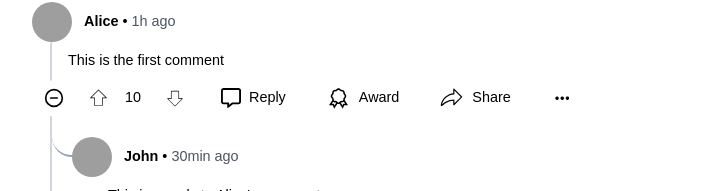
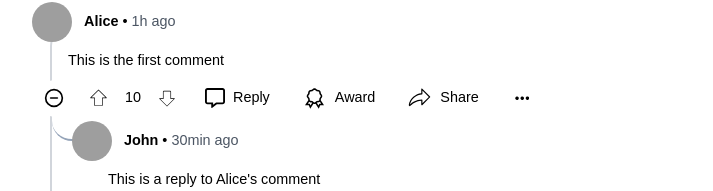
Before and after one commit to varungupta1729/GenFlowly_Assignment, a React (Create React App) app: page / in a window 1280 px wide. Shown: the part 761-952 px from the top of the page, without its empty margins (278-991 px from the left). Built offline with nearby package versions, Linux system fonts and the light colour scheme; grey boxes are pictures that could not be loaded.

Commit message:
Fixed all issues

```diff
--- a/src/component/Comment.tsx
+++ b/src/component/Comment.tsx
@@ -68,7 +68,7 @@ const Comment: React.FC<CommentProps> = ({ comment, addReply }) => {
 
         <div className="mt-2">{comment.commentContent}</div>
 
-        <div className="flex gap-4 text-black -ml-6">
+        <div className="flex gap-2 text-black -ml-6">
           <button
             className="mt-2  rounded-full flex justify-center items-center bg-white"
             onClick={handleLeftToggle}
@@ -83,7 +83,7 @@ const Comment: React.FC<CommentProps> = ({ comment, addReply }) => {
         </div>
 
         {showReplyBox && (
-          <div className="mt-3 border hover:border-black border-gray-400 p-3 rounded-3xl">
+          <div className="mt-3 border hover:border-black border-gray-400 p-3 rounded-3xl relative">
             <textarea
               value={replyContent}
               onChange={(e) => setReplyContent(e.target.value)}
@@ -112,7 +112,7 @@ const Comment: React.FC<CommentProps> = ({ comment, addReply }) => {
             comment.replies.slice(0, 1).map((reply) => (
               <>
                 {comment.replies.length > 0 && showChild && (
-                  <div className="border-b-2 hover:border-black border-slate-400 w-full h-10 -mb-10 mt-7 -ml-4 rounded-full"></div>
+                  <div className="border-b-2 hover:border-black border-slate-400 w-full h-10 -mb-10 mt-3 -ml-4 rounded-full"></div>
                 )}
                 <Comment key={reply.id} comment={reply} addReply={addReply} />
               </>
@@ -122,7 +122,7 @@ const Comment: React.FC<CommentProps> = ({ comment, addReply }) => {
             comment.replies.map((reply) => (
               <>
                 {comment.replies.length > 0 && showChild && (
-                  <div className="border-b-2 hover:border-black border-slate-400 w-full h-16 -mb-10 mt-7 -ml-4 rounded-full"></div>
+                  <div className="border-b-2 hover:border-black border-slate-400 w-full h-16 -mb-10 mt-3  -ml-4 rounded-full"></div>
                 )}
                 <Comment key={reply.id} comment={reply} addReply={addReply} />
               </>
--- a/src/component/CommentBoxBtn.tsx
+++ b/src/component/CommentBoxBtn.tsx
@@ -18,7 +18,7 @@ const CommentBoxBtn: React.FC<CommentBoxBtnProps> = ({ comment, setShowReplyBox,
       <button className="mt-2 flex justify-center items-center gap-2">
         <PiArrowFatUpThin
           size={37}
-          className="hover:bg-[#DEE2E5] rounded-full px-2 py-1 hover:text-[#D93C04]"
+          className="hover:bg-[#DEE2E5] rounded-full px-2 py-1 hover:text-[#D93C04] ml-2"
         />
         {comment.upvotes}
       </button>
```
